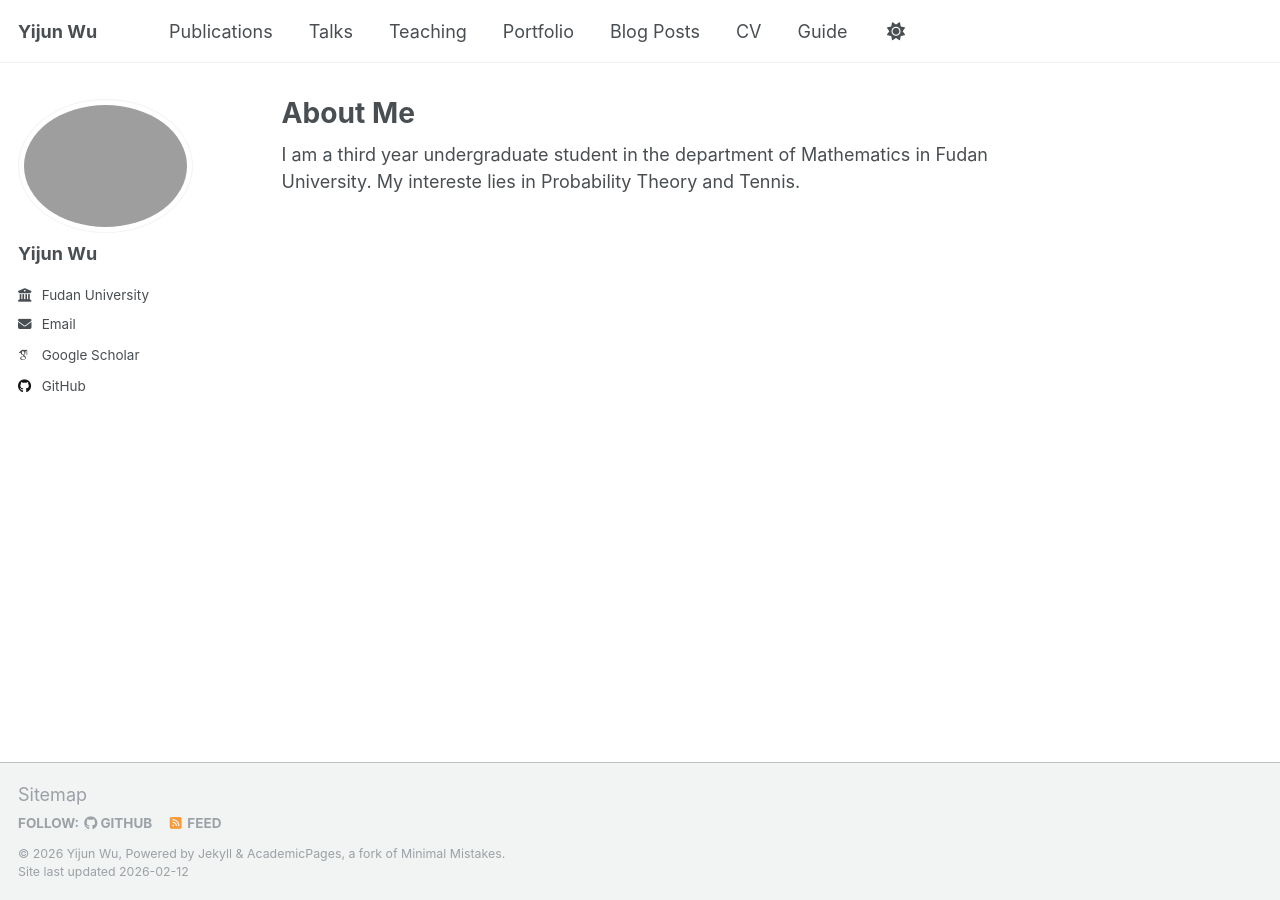
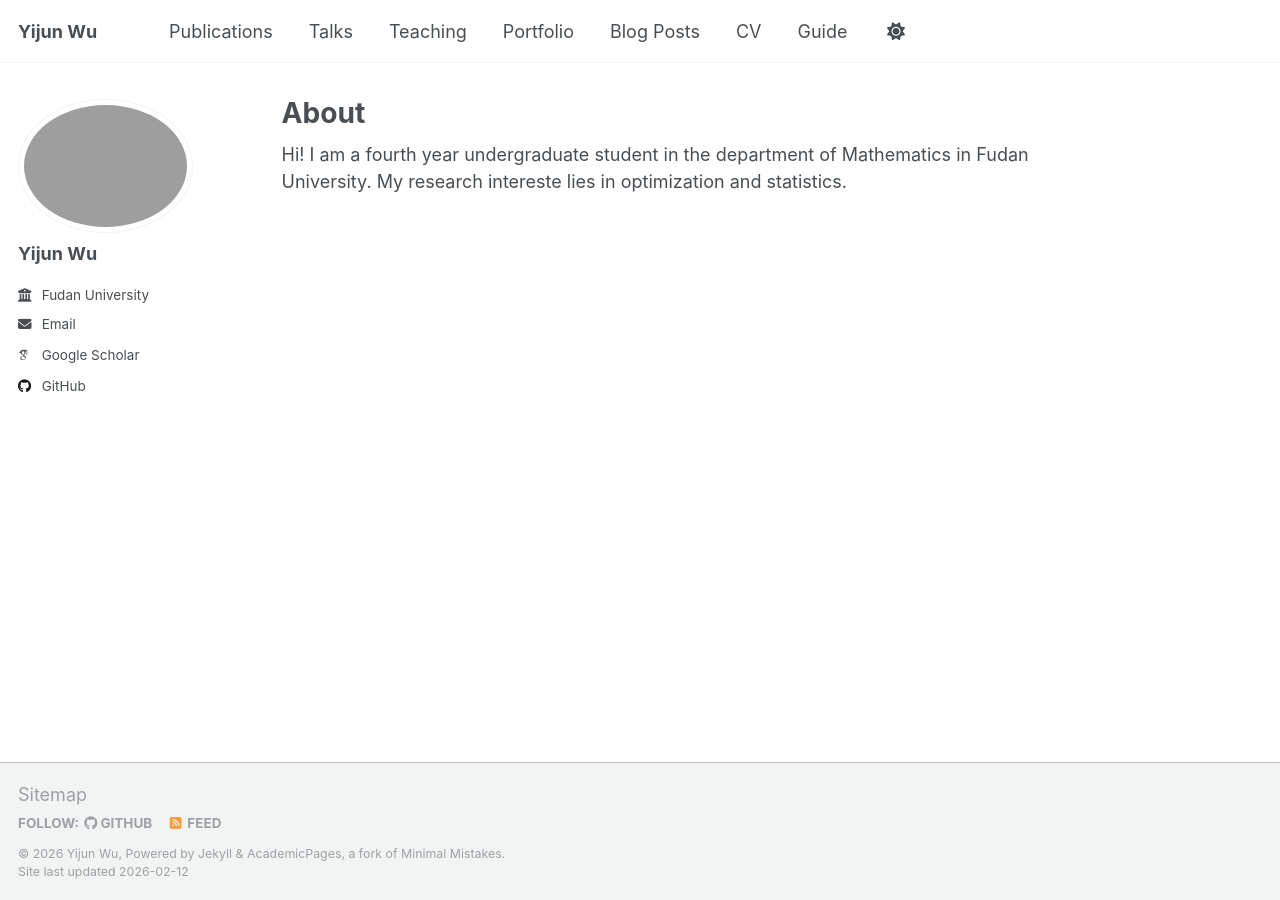
Before and after one commit to KostivArr/KostivArr.github.io, a Jekyll site: the page built from _pages/about.md, in a window 1280 px wide. Built offline with Jekyll 4.4.1, drawn with Linux system fonts in a browser that asks for light colours; some web fonts are replaced; a script that is not in the unit is left out.

Commit message:
Update about.md

```diff
--- a/_pages/about.md
+++ b/_pages/about.md
@@ -1,10 +1,10 @@
 ---
 permalink: /
-title: "About Me"
+title: "About"
 author_profile: true
 redirect_from:
   - /about/
   - /about.html
 ---
 
-I am a third year undergraduate student in the department of Mathematics in Fudan University. My intereste lies in Probability Theory and Tennis.
+Hi! I am a fourth year undergraduate student in the department of Mathematics in Fudan University. My research intereste lies in optimization and statistics.
```
